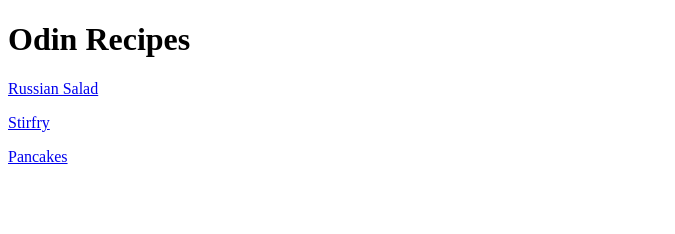
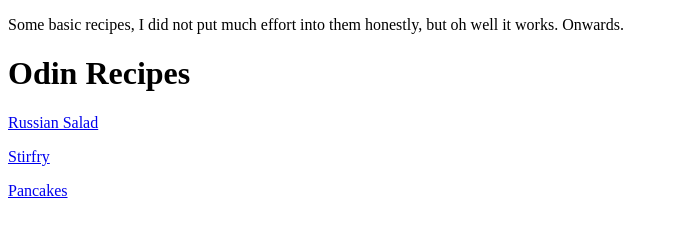
Before and after one commit to Emmanuel-Peters/odin-recipes, a plain HTML site: page index.html in a window 1280 px wide. Shown: the whole page, without its empty margins (0-675 px from the left). Drawn offline with Linux system fonts and the light colour scheme.

Commit message:
Added desc

```diff
--- a/index.html
+++ b/index.html
@@ -9,6 +9,7 @@
     </head>
 
     <body>
+        <p>Some basic recipes, I did not put much effort into them honestly, but oh well it works. Onwards. </p>
         <h1> Odin Recipes</h1>
         <p><a href="recipes/russiansalad.html">Russian Salad</a></p>
         <p><a href="recipes/stirfry.html">Stirfry</a></p>
```
